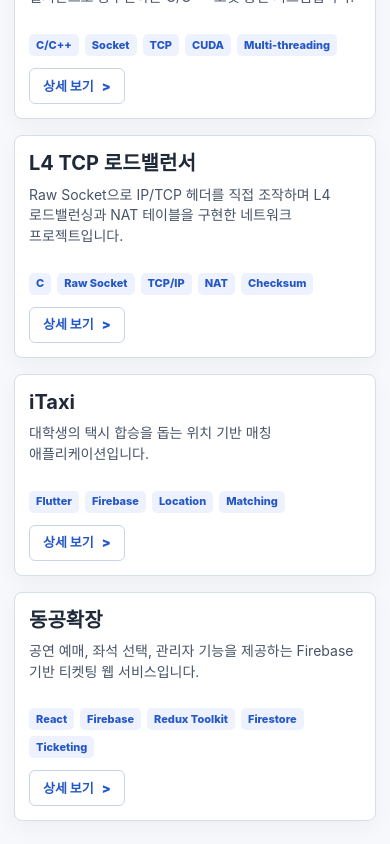
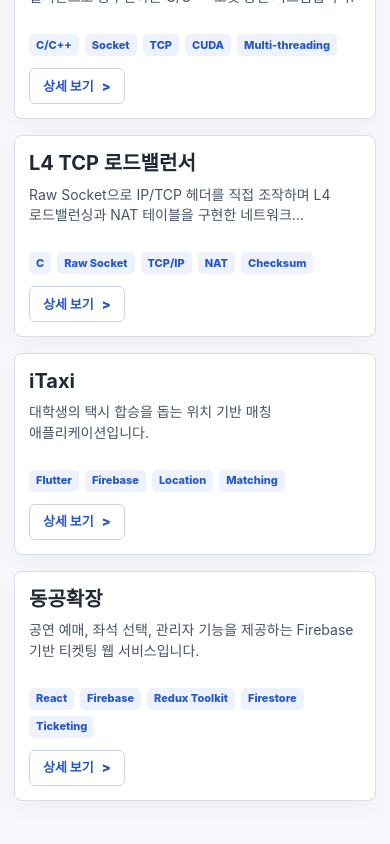
Before and after one commit to chanhk-im/portfolio, a React (Vite) app: page / in a window 390 px wide. Shown: the part 2120-2964 px from the top of the page. Built offline with nearby package versions, Linux system fonts and the light colour scheme.

Commit message:
Keep project buttons inside cards

```diff
--- a/src/App.css
+++ b/src/App.css
@@ -294,15 +294,17 @@ li { color: #475467; }
 .project {
   display: grid;
   grid-template-columns: 1fr;
+  grid-template-rows: minmax(0, 1fr) auto auto;
   grid-template-areas:
     "title"
     "tags"
     "action";
-  gap: 14px 18px;
+  gap: 12px;
   align-items: start;
   padding: 20px;
-  min-height: 194px;
-  height: 194px;
+  min-height: 204px;
+  height: 204px;
+  overflow: hidden;
   transition: transform .18s ease, box-shadow .18s ease, border-color .18s ease;
 }
 
@@ -320,6 +322,8 @@ li { color: #475467; }
 .project-title {
   grid-area: title;
   min-width: 0;
+  min-height: 0;
+  overflow: hidden;
 }
 
 .project-title p {
@@ -329,7 +333,7 @@ li { color: #475467; }
   font-size: 14px;
   line-height: 1.48;
   overflow: hidden;
-  -webkit-line-clamp: 3;
+  -webkit-line-clamp: 2;
   -webkit-box-orient: vertical;
 }
 
@@ -340,6 +344,8 @@ li { color: #475467; }
   gap: 6px;
   align-self: end;
   min-width: 0;
+  max-height: 50px;
+  overflow: hidden;
 }
 
 .project .tags span {
@@ -613,6 +619,7 @@ footer {
   .grid.three { grid-template-columns: 1fr; }
   .project-list { grid-template-columns: 1fr; }
   .project {
+    grid-template-rows: auto auto auto;
     grid-template-columns: 1fr;
     grid-template-areas:
       "title"
```
